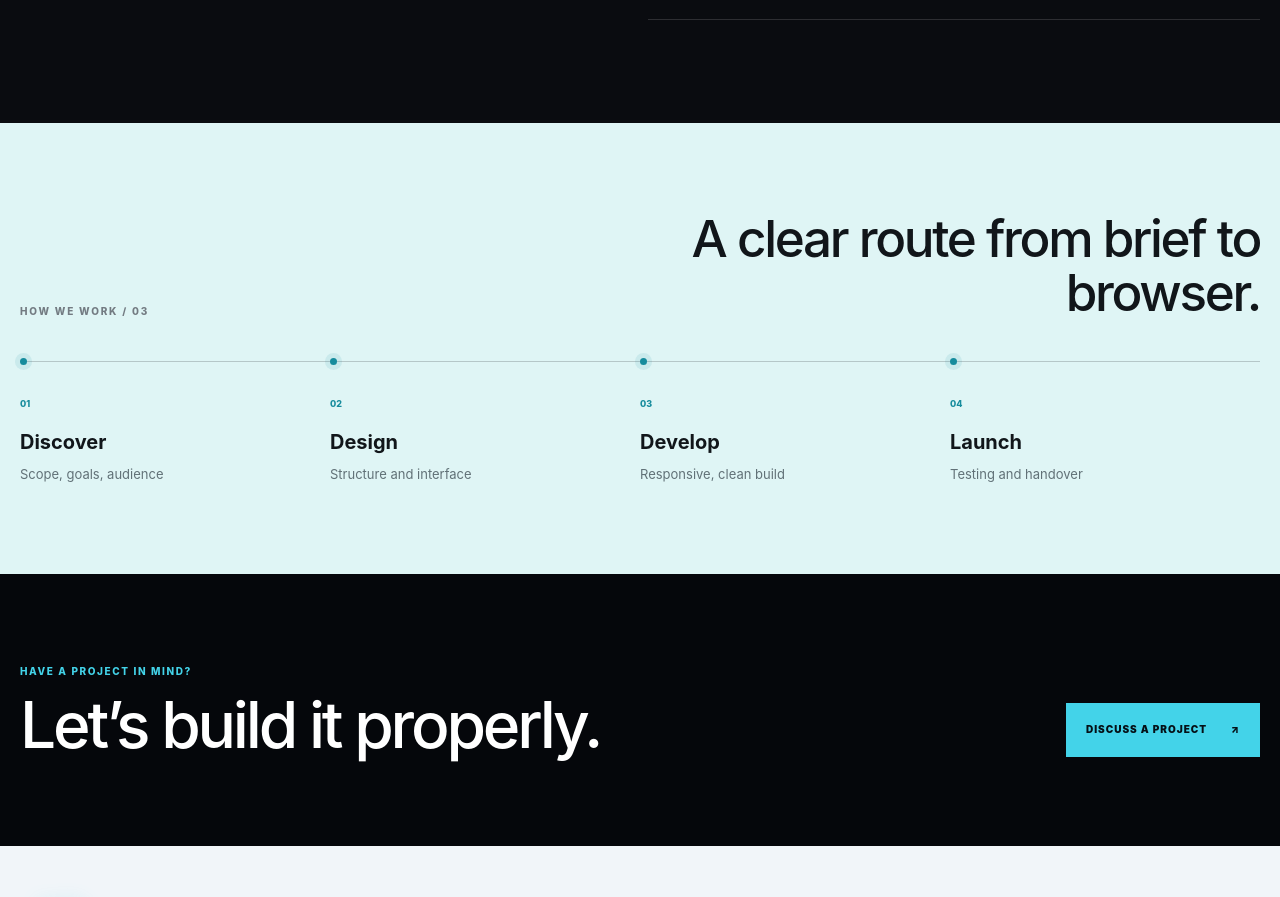
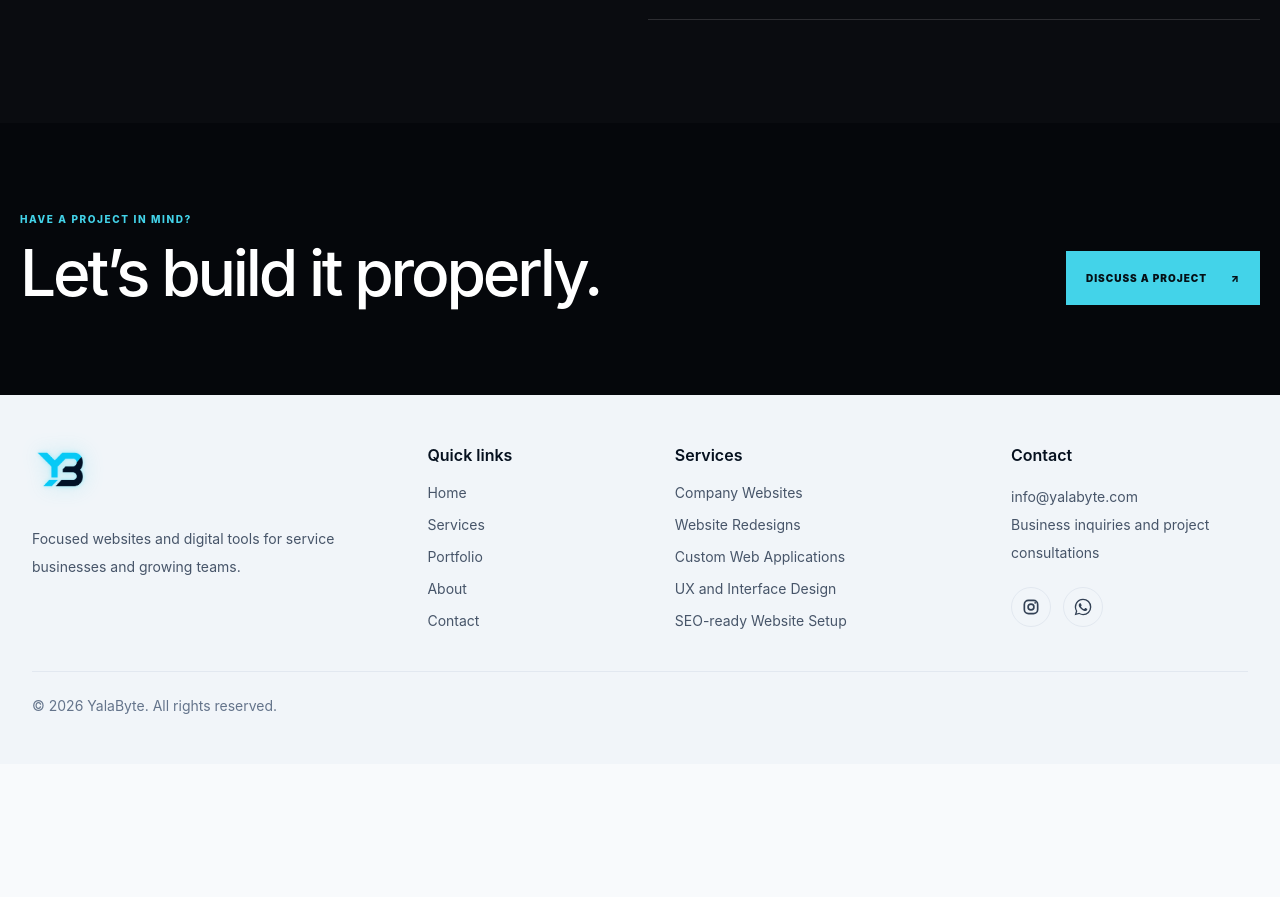
Before and after one commit to SalinBajra/yalabytee, a React (Vite) app in the folder frontend/: page /services in a window 1280 px wide. Shown: the part 1866-2763 px from the top of the page. After the commit the page ends 2630 px from the top, so only its background shows below. Built offline with nearby package versions, Linux system fonts and the light colour scheme.

Commit message:
update on the ServicesPage

```diff
--- a/frontend/src/pages/ServicesPage.jsx
+++ b/frontend/src/pages/ServicesPage.jsx
@@ -12,13 +12,6 @@ const coreServices = [
 const launchSupport = [
   'Website redesigns', 'Domain and hosting setup', 'Analytics and search tools',
   'Contact and inquiry flows', 'Content updates', 'Ongoing maintenance'
-];
-
-const steps = [
-  ['Discover', 'Scope, goals, audience'],
-  ['Design', 'Structure and interface'],
-  ['Develop', 'Responsive, clean build'],
-  ['Launch', 'Testing and handover']
 ];
 
 export default function ServicesPage() {
@@ -63,19 +56,6 @@ export default function ServicesPage() {
         </div>
       </section>
 
-      <section className="service-process-section">
-        <div className="studio-container">
-          <div className="page-reveal service-process-heading"><p className="inner-label">How we work / 03</p><h2>A clear route from brief to browser.</h2></div>
-          <div className="service-process-line">
-            {steps.map(([title, text], index) => (
-              <article className="page-reveal" style={{ '--page-delay': `${index * 80}ms` }} key={title}>
-                <span>0{index + 1}</span><h3>{title}</h3><p>{text}</p>
-              </article>
-            ))}
-          </div>
-        </div>
-      </section>
-
       <section className="inner-page-cta">
         <div className="studio-container page-reveal"><div><p>Have a project in mind?</p><h2>Let’s build it properly.</h2></div><button onClick={() => navigateTo('/contact')}>Discuss a Project <span>↗</span></button></div>
       </section>
```
